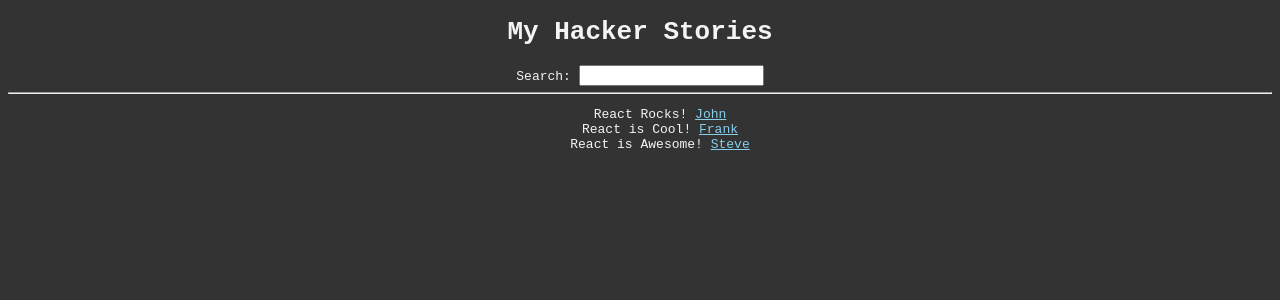
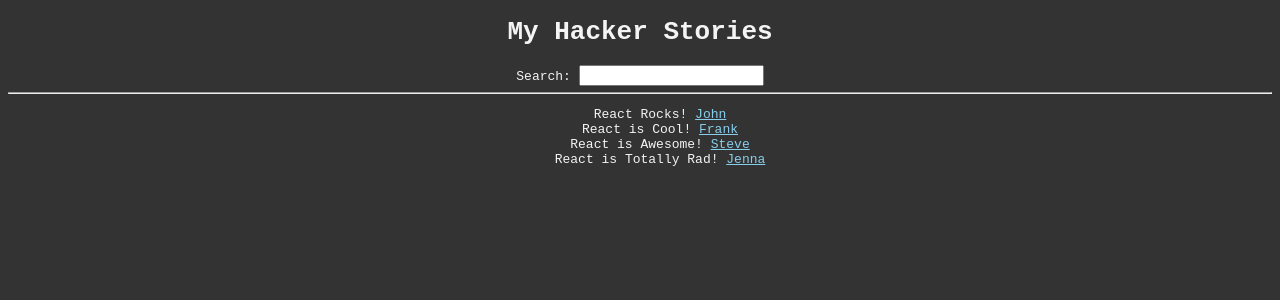
Before and after one commit to AndrewJacobVlietstra/React, a React (Create React App) app in the folder hacker-stories2/: page / in a window 1280 px wide. Shown: the top 300 px of the page. Built offline with nearby package versions, Linux system fonts and the light colour scheme.

Commit message:
Made minor change

```diff
--- a/hacker-stories2/src/App.js
+++ b/hacker-stories2/src/App.js
@@ -21,6 +21,13 @@ const list = [
     author: "Steve",
     point: 2,
     id: 3,
+  },
+  {
+    title: "React is Totally Rad!",
+    url: "https://www.facebook.com/",
+    author: "Jenna",
+    point: 21,
+    id: 4,
   },
 ];
 
```
